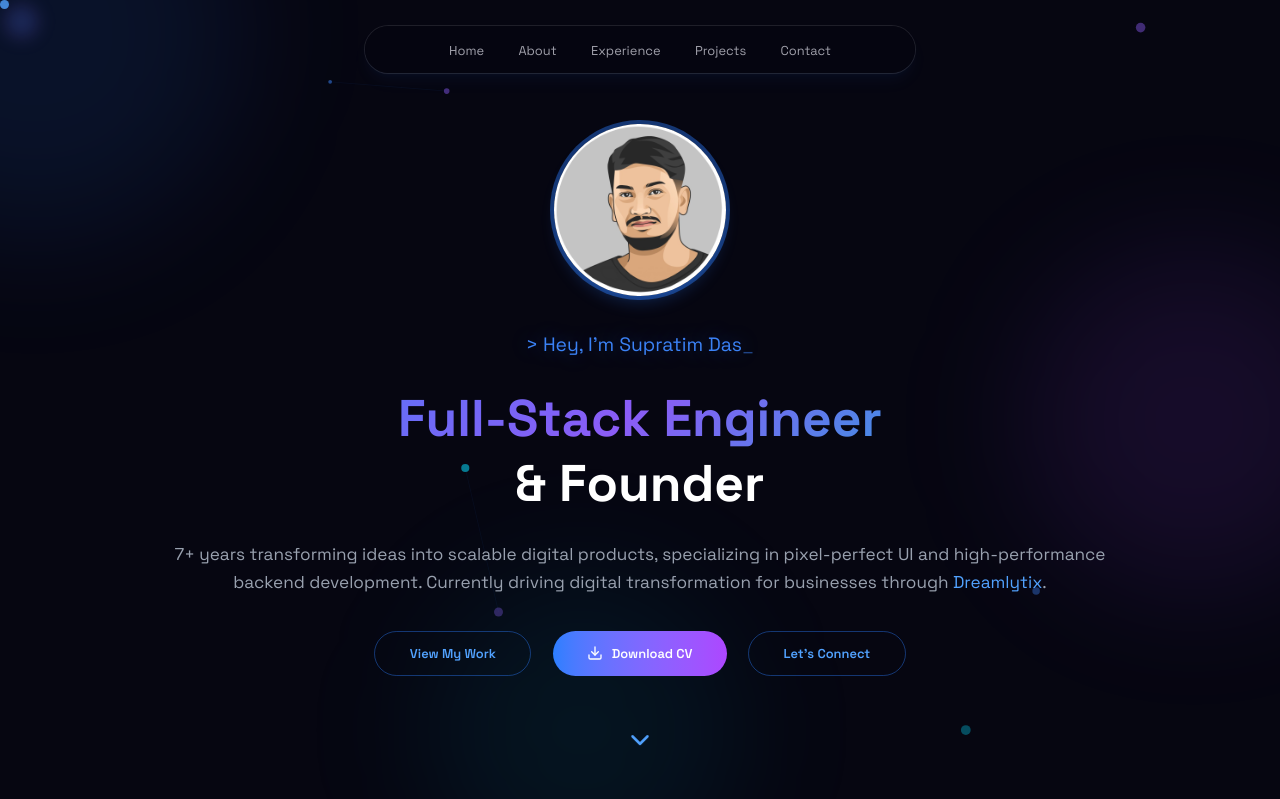
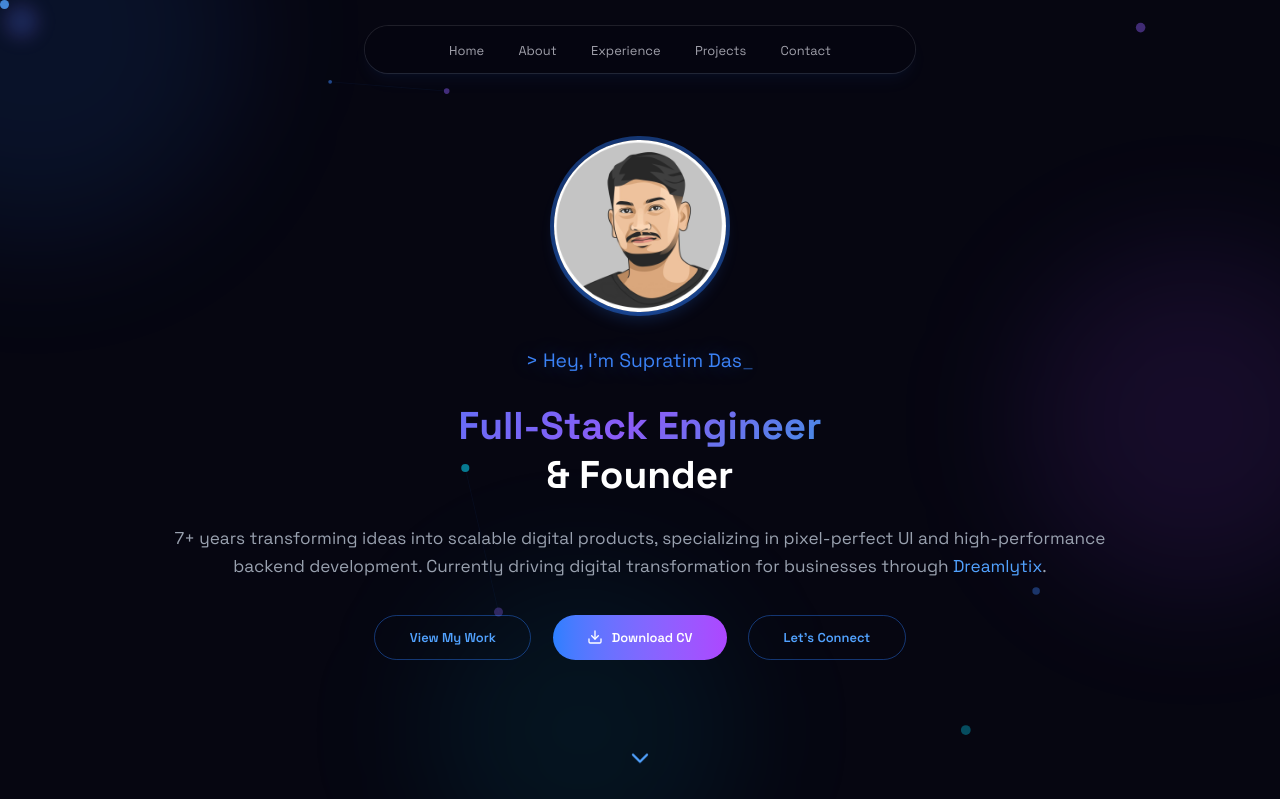
Before and after one commit to supimione/supimione.github.io, a Next.js app: page / in a window 1280 px wide. Shown: the top 799 px of the page. Built offline with nearby package versions, Linux system fonts and the light colour scheme.

Commit message:
removed twitter/X and modified the hero section

```diff
--- a/src/components/Hero.tsx
+++ b/src/components/Hero.tsx
@@ -19,7 +19,7 @@ export default function Hero() {
           transition={{ duration: 0.8, ease: "easeOut" }}
           className="mb-8 flex justify-center"
         >
-          <div className="relative w-32 h-32 md:w-40 md:h-40 rounded-full overflow-hidden ring-4 ring-blue-500/40 shadow-lg shadow-blue-500/20">
+          <div className="relative w-32 h-32 md:w-36 md:h-36 lg:w-40 lg:h-40 rounded-full overflow-hidden ring-4 ring-blue-500/40 shadow-lg shadow-blue-500/20">
             <Image
               src={profileImg}
               alt="Supratim Das - Full-Stack Software Engineer"
@@ -43,7 +43,7 @@ export default function Hero() {
           initial={{ opacity: 0, y: 30 }}
           animate={{ opacity: 1, y: 0 }}
           transition={{ delay: 2, duration: 0.8, ease: "easeOut" }}
-          className="text-3xl sm:text-4xl md:text-5xl lg:text-5xl font-extrabold mb-6 leading-tight"
+          className="text-3xl sm:text-4xl md:text-4xl font-extrabold mb-6 leading-tight"
         >
           <span className="text-gradient">Full-Stack Engineer</span>
           <br />
@@ -98,12 +98,12 @@ export default function Hero() {
         initial={{ opacity: 0 }}
         animate={{ opacity: 1 }}
         transition={{ delay: 3.2, duration: 0.6 }}
-        className="absolute bottom-10"
+        className="absolute bottom-6"
       >
         <a href="#about">
           <FiChevronDown
             className="text-blue-400 animate-bounce-slow"
-            size={30}
+            size={28}
           />
         </a>
       </motion.div>
--- a/src/data/socials.ts
+++ b/src/data/socials.ts
@@ -1,4 +1,4 @@
-import { FaLinkedin, FaInstagram, FaGithub, FaXTwitter } from "react-icons/fa6";
+import { FaLinkedin, FaInstagram, FaGithub } from "react-icons/fa6";
 
 export const socials = [
   {
@@ -6,7 +6,6 @@ export const socials = [
     href: "https://www.linkedin.com/in/supimione/",
     label: "LinkedIn",
   },
-  { icon: FaXTwitter, href: "https://x.com/supimione", label: "X (Twitter)" },
   {
     icon: FaInstagram,
     href: "https://www.instagram.com/supimione/",
```
